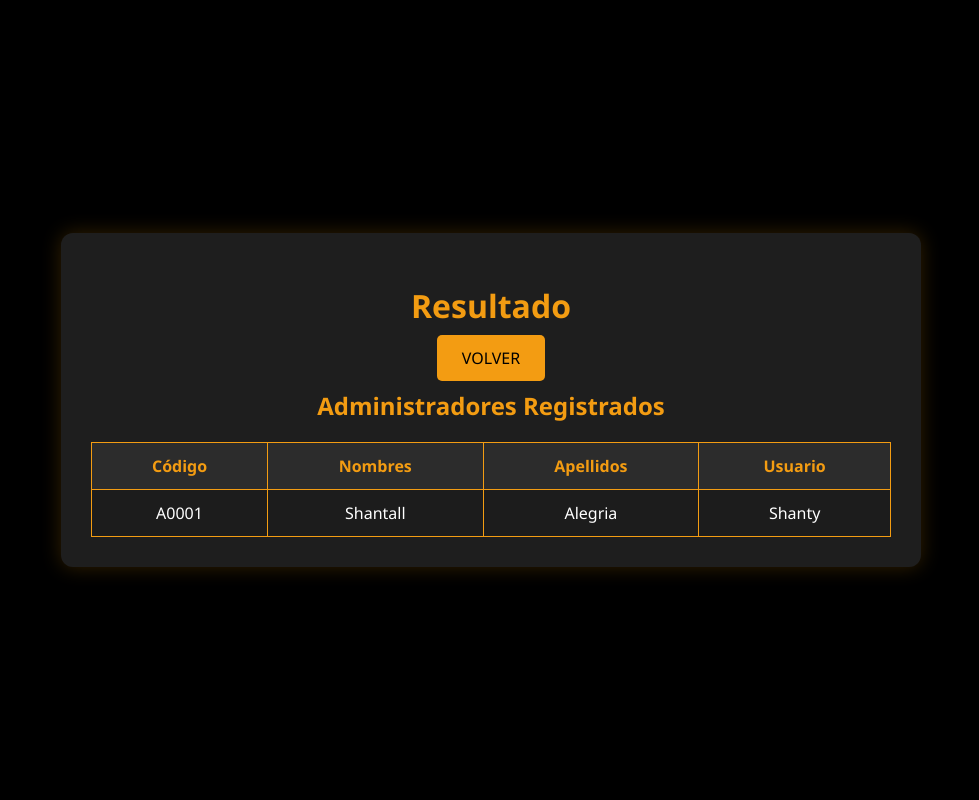
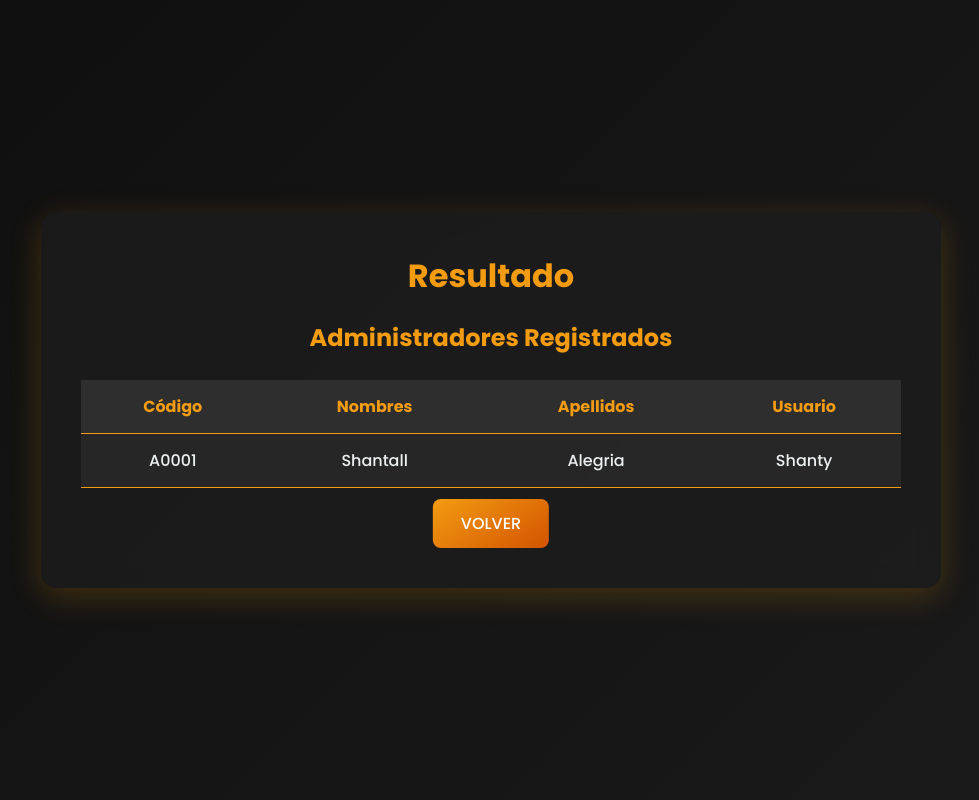
Before and after one commit to ANNA2IA/JVFitness, a PHP site: page /administradores.php in a window 1280 px wide. Shown: the whole page, without its empty margins (149-1128 px from the left). Run offline with PHP 8.4, Linux system fonts and the light colour scheme; data comes from the database, SQL or seed files in the repository.

Commit message:
admin tabla

```diff
--- a/ADMINISTRADORES/administradores.php
+++ b/ADMINISTRADORES/administradores.php
@@ -84,92 +84,113 @@ $conexion->close();
 <head>
     <meta charset="UTF-8">
     <title>Administradores</title>
+       <link href="https://fonts.googleapis.com/css2?family=Poppins:wght@300;500;700&display=swap" rel="stylesheet">
 <style>
+    * {
+        box-sizing: border-box;
+        margin: 0;
+        padding: 0;
+    }
+
     body {
-            font-family: 'Segoe UI', Tahoma, Geneva, Verdana, sans-serif;
-            background-color: #000000;
+        font-family: 'Poppins', sans-serif;
+        background: linear-gradient(135deg, #0f0f0f, #1a1a1a);
         color: #f39c12;
         display: flex;
         justify-content: center;
         align-items: center;
         min-height: 100vh;
-            margin: 0;
     }
 
     .container {
-            background-color: #1e1e1e;
-            padding: 30px;
-            border-radius: 12px;
-            box-shadow: 0 0 20px rgba(255, 165, 0, 0.2);
+        background: rgba(30, 30, 30, 0.7);
+        backdrop-filter: blur(10px);
+        padding: 40px;
+        border-radius: 16px;
+        box-shadow: 0 8px 32px rgba(255, 165, 0, 0.2);
         width: 90%;
-            max-width: 800px;
+        max-width: 900px;
         text-align: center;
+        transition: 0.3s ease-in-out;
     }
 
     h1, h2 {
         color: #f39c12;
         margin-bottom: 20px;
+        font-weight: 600;
     }
 
     .message {
         font-size: 18px;
         margin-bottom: 20px;
-            color: #f39c12;
+        color: #ffd700;
+        font-weight: 500;
     }
-
+.message + a.btn {
+    position: absolute;
+    bottom: 40px;
+    left: 50%;
+    transform: translateX(-50%);
+    z-index: 1;
+}
+.container {
+    position: relative;
+    padding-bottom: 100px;
+}
     .btn {
-            background-color: #f39c12;
-            color: black;
+        background: linear-gradient(145deg, #f39c12, #d35400);
+        color: #fff;
         border: none;
-            padding: 12px 25px;
-            margin-bottom: 20px;
-            border-radius: 5px;
+        padding: 12px 28px;
+        border-radius: 8px;
         font-size: 16px;
         cursor: pointer;
         text-decoration: none;
-            transition: background-color 0.3s ease;
+        transition: 0.3s ease;
     }
 
     .btn:hover {
-            background-color: #d35400;
+        background: #e67e22;
     }
 
     table {
         width: 100%;
         border-collapse: collapse;
-            margin-top: 10px;
+        margin-top: 25px;
     }
 
     th, td {
-            padding: 12px;
-            border: 1px solid #f39c12;
+        padding: 14px 12px;
+        border-bottom: 1px solid #f39c12;
         text-align: center;
     }
 
     th {
-            background-color: #2c2c2c;
+        background-color: #2e2e2e;
         color: #f39c12;
+        font-weight: 600;
     }
 
     td {
-            background-color: #1c1c1c;
-            color: white;
+        background-color: rgba(255, 255, 255, 0.05);
+        color: #ecf0f1;
     }
 
     @media (max-width: 600px) {
         .container {
-                padding: 15px;
+            padding: 20px;
+        }
+
+        table, th, td {
+            font-size: 14px;
         }
 
         .btn {
             width: 100%;
         }
-
-            table, th, td {
-                font-size: 14px;
-            }
     }
 </style>
+
 </head>
 <body>
     <div class="container">
```
Lines whose indentation alone changed are shown as unchanged.
